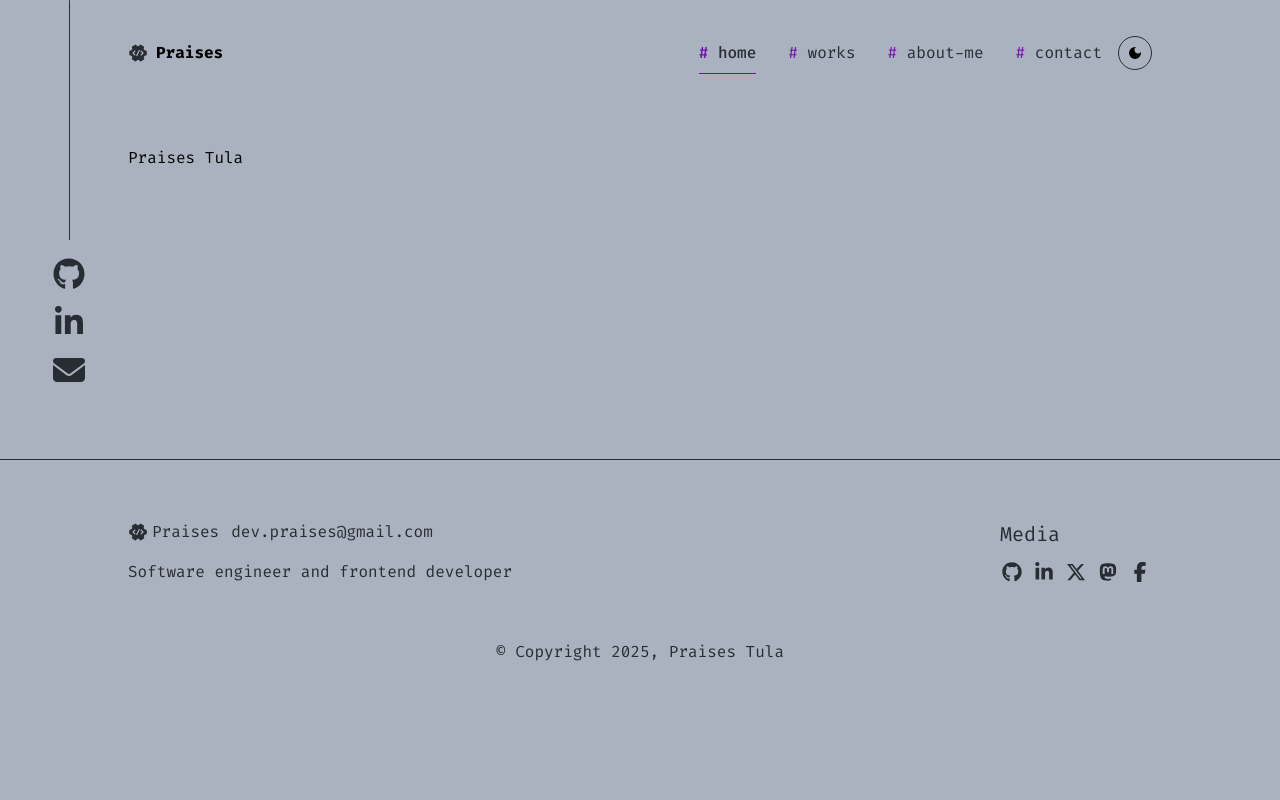
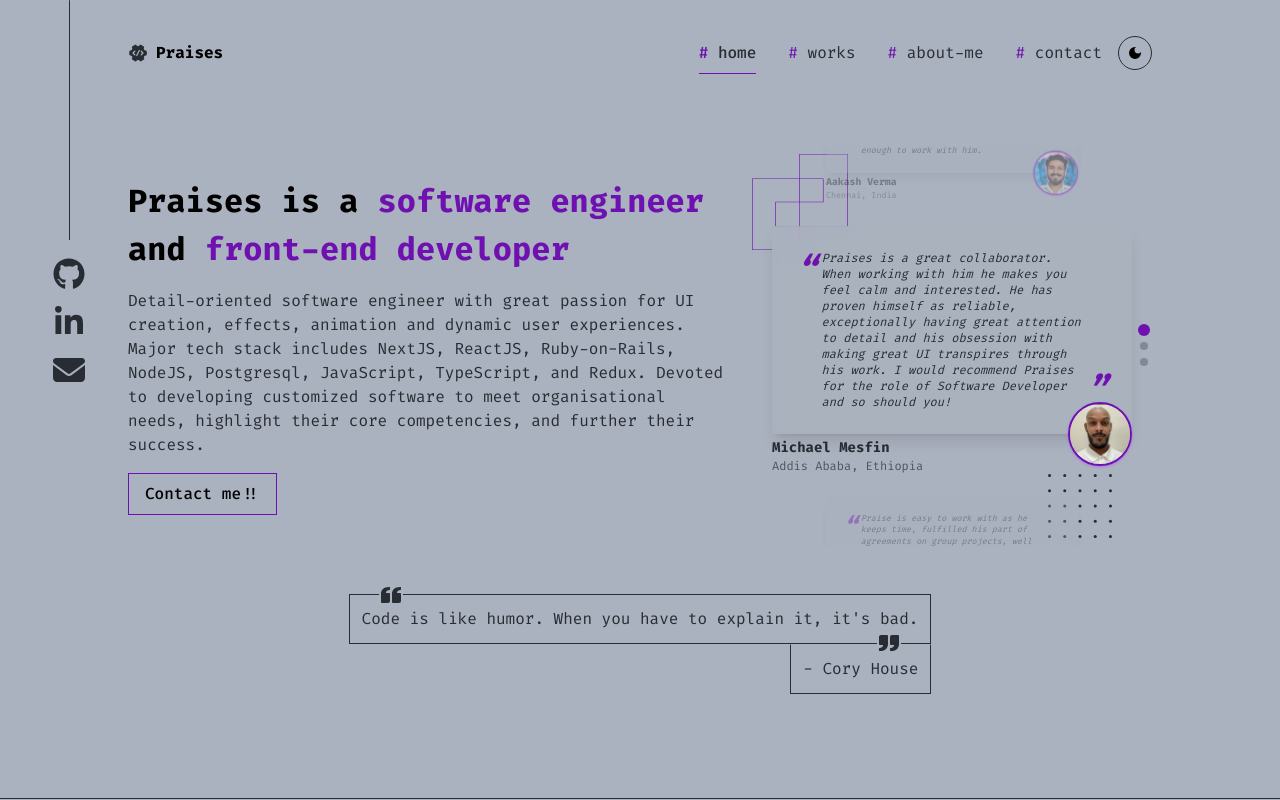
Before and after one commit to sid-2105/portfolio, a Next.js app: page / in a window 1280 px wide. Shown: the top 800 px of the page. Built offline with nearby package versions, Linux system fonts and the light colour scheme.

Commit message:
feat: add hello section to home page

```diff
--- a/app/page.js
+++ b/app/page.js
@@ -1,14 +1,12 @@
+import { Section, WrapSection } from "@/components/sections";
+
 import Header from "@/components/header";
-import { Section, WrapSection } from "@/components/sections";
+import Hello from "@/components/home/hello";
 
 export default function Home() {
   return (
     <>
-      <Section>
-        <WrapSection>
-          <h1>Praises Tula</h1>
-        </WrapSection>
-      </Section>
+      <Hello />
     </>
   );
 }
```
